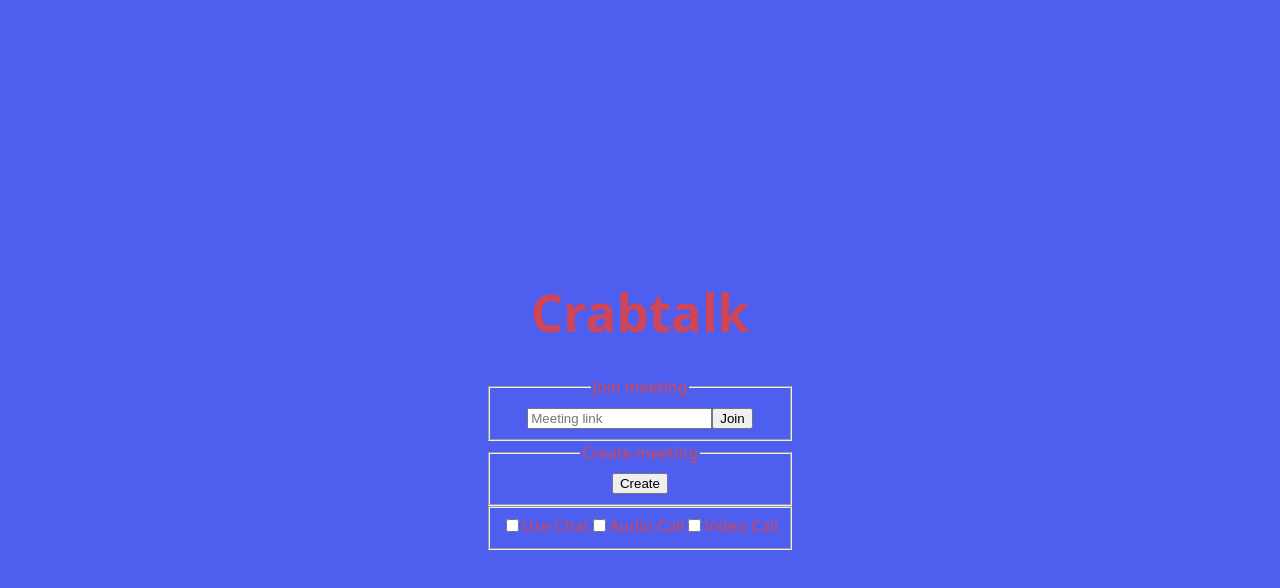
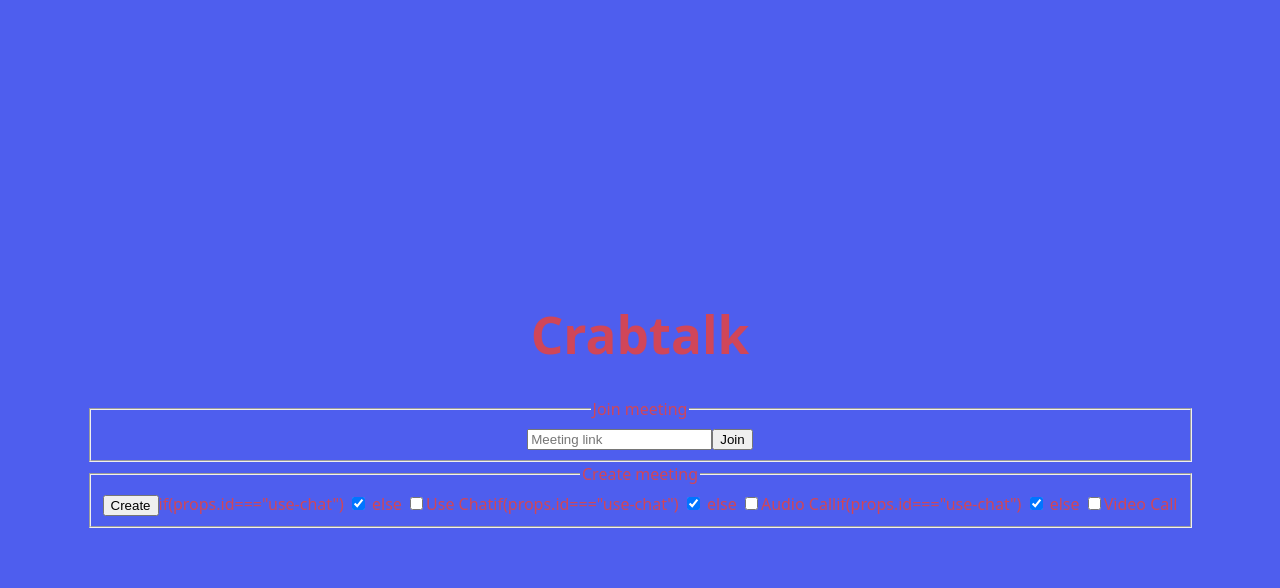
Before and after one commit to JaninaAlona/crabtalk, a React (Vite) app: page / in a window 1280 px wide. Both pictures are taken after a click on the input "Create". Shown: the top 588 px of the page. Built offline with nearby package versions, Linux system fonts and the light colour scheme.

Commit message:
Option test2

```diff
--- a/src/components/CreateMeeting.jsx
+++ b/src/components/CreateMeeting.jsx
@@ -7,7 +7,11 @@ function CreateMeeting() {
         if (isVisible) {
             return (
                 <>
-                    <input type="checkbox" id={props.id} name="option" value={props.value} />
+                    if(props.id==="use-chat") {
+                        <input type="checkbox" id={props.id} name="option" value={props.value} checked />
+                    } else {
+                        <input type="checkbox" id={props.id} name="option" value={props.value} />
+                    }
                     <label for={props.id}>{props.label}</label>
                 </>
             )
@@ -25,11 +29,9 @@ function CreateMeeting() {
                     <fieldset className="create-meet">
                         <legend>Create meeting</legend>
                         <input type="submit" value="Create" />
-                    </fieldset>
-                    <fieldset>
                         <Option id="use-chat" value="chat" label="Use Chat" checked />
-                        <Option id="use-voice" value="voice" label="Audio Call" />
-                        <Option id="use-video" value="video" label="Video Call" />
+                        <Option id="use-voice" value="voice" label="Audio Call" check="false" />
+                        <Option id="use-video" value="video" label="Video Call" check="false" />
                     </fieldset>
                 </form>
             </>
```
Also changed, not shown: 1 other file (tests, documents, lock files or other folders).
